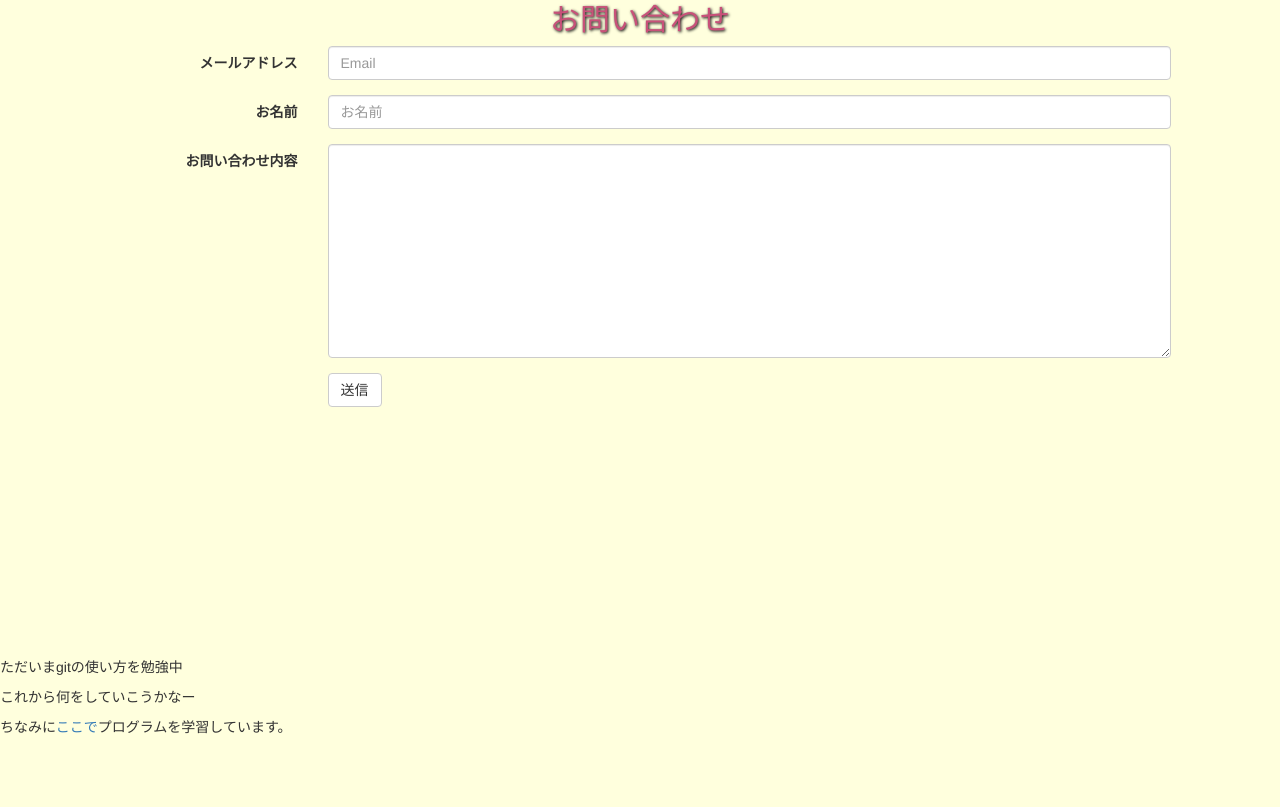
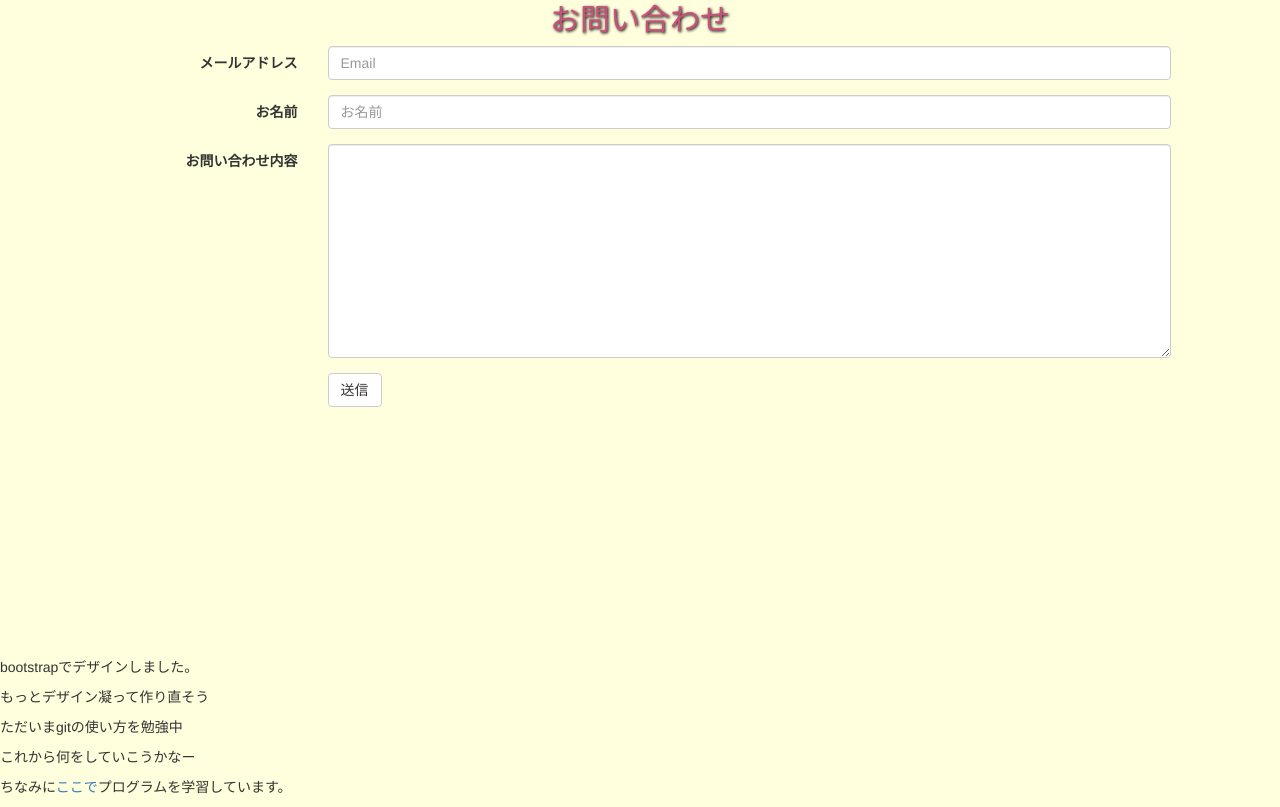
Before and after one commit to chan-ume/chan-ume.github.io, a plain HTML site: page index.html in a window 1280 px wide. Shown: the part 1543-2350 px from the top of the page. Before the commit the page ends 2290 px from the top, so only its background shows below. Drawn offline with nearby package versions, Linux system fonts and the light colour scheme.

Commit message:
forth commi

```diff
--- a/index.html
+++ b/index.html
@@ -138,6 +138,8 @@
         </form>
     </div>
     <div　class="future">
+        <p>bootstrapでデザインしました。</p>
+        <p>もっとデザイン凝って作り直そう</p>
         <p>ただいまgitの使い方を勉強中</p>
         <p>これから何をしていこうかなー</p>
         <p>ちなみに<a href="https://techacademy.jp/">ここで</a>プログラムを学習しています。</p>
```
